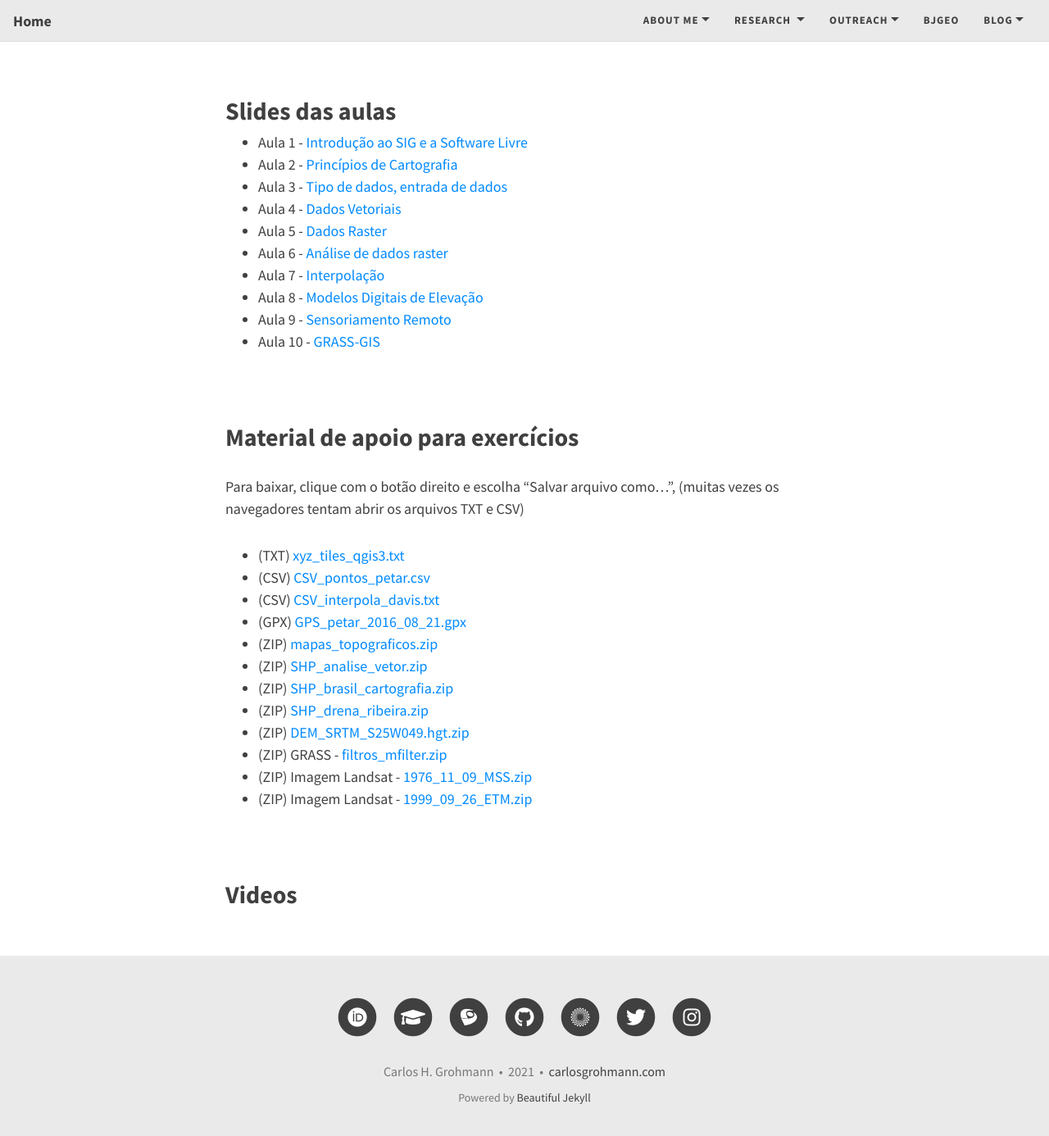
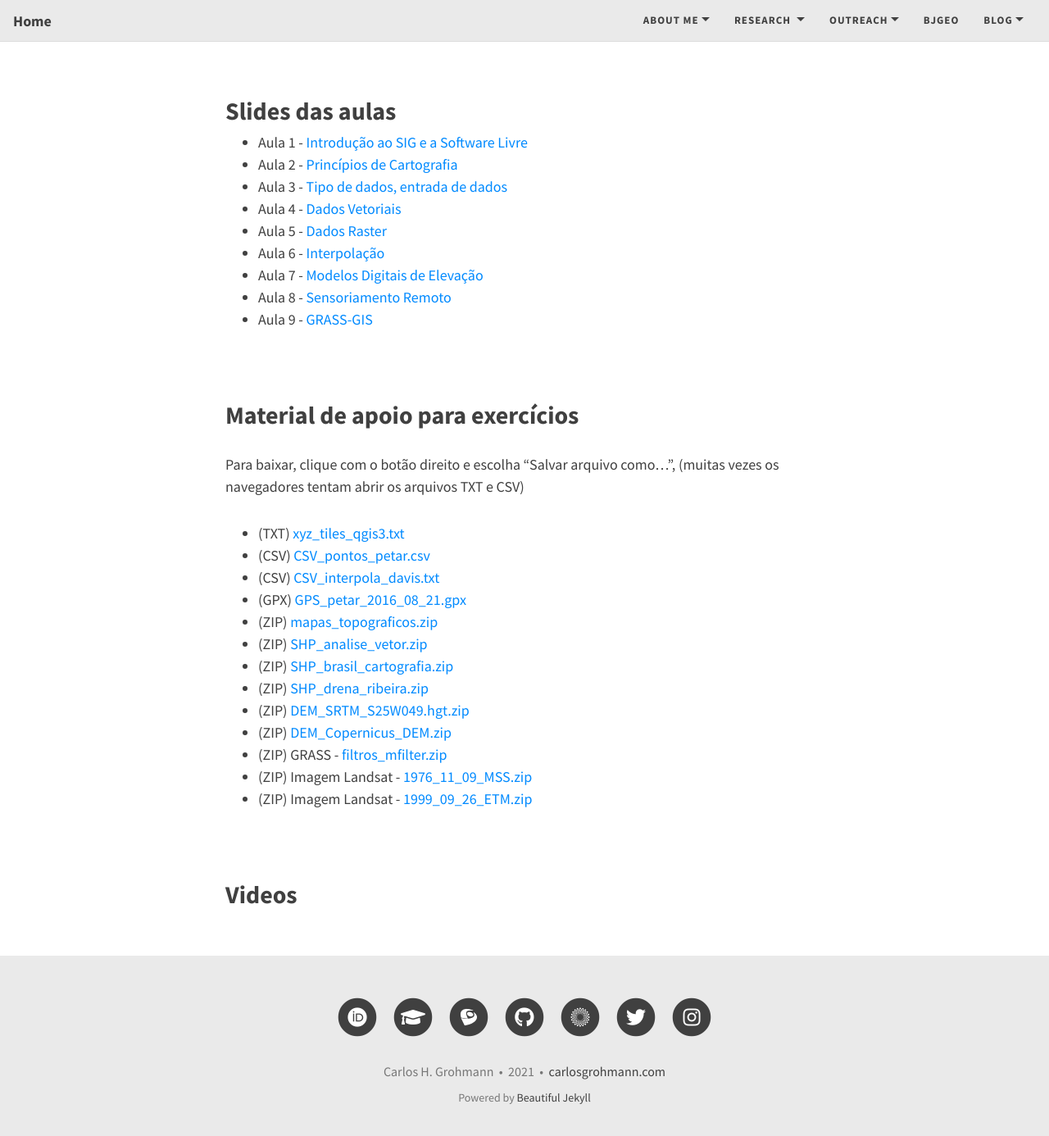
Before and after one commit to CarlosGrohmann/website_source, a Jekyll site: the page built from pages/sigcomsl.md, in a window 1280 px wide and 1400 px high, scrolled down 639 px. Shown: the top 1386 px of the window at 82% size. Built offline with Jekyll 4.4.1, drawn with Linux system fonts in a browser that asks for light colours; nearby versions of some CDN libraries; some web fonts are replaced.

Commit message:
fixed gis class page

```diff
--- a/pages/sigcomsl.md
+++ b/pages/sigcomsl.md
@@ -19,11 +19,10 @@ Os vídeos estão todos nesta [playlist do YouTube](https://www.youtube.com/play
 - Aula 3 - [Tipo de dados, entrada de dados](../../downloads/sigcomsl_dados/aula_03_tipos_dados_2021.pdf)
 - Aula 4 - [Dados Vetoriais](../../downloads/sigcomsl_dados/aula_04_vetor_2021.pdf)
 - Aula 5 - [Dados Raster](../../downloads/sigcomsl_dados/aula_05_raster_2021.pdf)
-- Aula 6 - [Análise de dados raster](../../downloads/sigcomsl_dados/aula_06_analise_raster_2021.pdf)
-- Aula 7 - [Interpolação](../../downloads/sigcomsl_dados/aula_07_interpolacao_2021.pdf)
-- Aula 8 - [Modelos Digitais de Elevação](../../downloads/sigcomsl_dados/aula_08_mdt_2021.pdf)
-- Aula 9 - [Sensoriamento Remoto](../../downloads/sigcomsl_dados/aula_09_sensoriamento_2021.pdf)
-- Aula 10 - [GRASS-GIS](../../downloads/sigcomsl_dados/aula_10_grass_2021.pdf)
+- Aula 6 - [Interpolação](../../downloads/sigcomsl_dados/aula_07_interpolacao_2021.pdf)
+- Aula 7 - [Modelos Digitais de Elevação](../../downloads/sigcomsl_dados/aula_08_mdt_2021.pdf)
+- Aula 8 - [Sensoriamento Remoto](../../downloads/sigcomsl_dados/aula_09_sensoriamento_2021.pdf)
+- Aula 9 - [GRASS-GIS](../../downloads/sigcomsl_dados/aula_10_grass_2021.pdf)
 
 
 &nbsp;&nbsp;
@@ -40,6 +39,7 @@ Para baixar, clique com o botão direito e escolha "Salvar arquivo como...", (mu
 - (ZIP) [SHP_brasil_cartografia.zip](../../downloads/sigcomsl_dados/SHP_brasil_cartografia.zip)
 - (ZIP) [SHP_drena_ribeira.zip](../../downloads/sigcomsl_dados/SHP_drena_ribeira.zip)
 - (ZIP) [DEM_SRTM_S25W049.hgt.zip](../../downloads/sigcomsl_dados/DEM_SRTM_S25W049.hgt.zip)
+- (ZIP) [DEM_Copernicus_DEM.zip](../../downloads/sigcomsl_dados/DEM_Copernicus_DEM.zip)
 - (ZIP) GRASS - [filtros_mfilter.zip](../../downloads/sigcomsl_dados/filtros_mfilter.zip)
 - (ZIP) Imagem Landsat - [1976_11_09_MSS.zip](../../downloads/sigcomsl_dados/1976_11_09_MSS.zip)
 - (ZIP) Imagem Landsat - [1999_09_26_ETM.zip](../../downloads/sigcomsl_dados/1999_09_26_ETM.zip)
```
Also changed, not shown: 1 other file.
